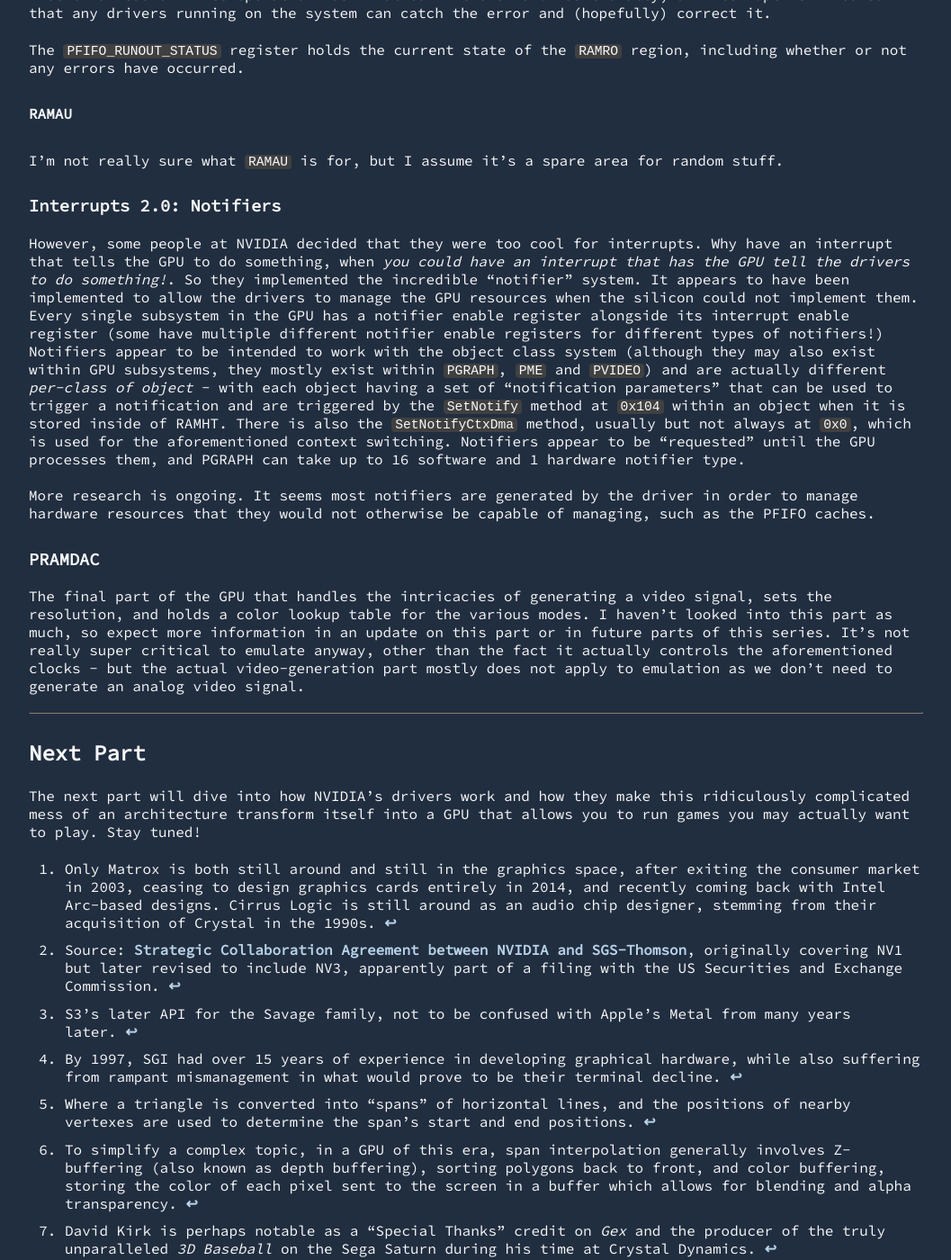
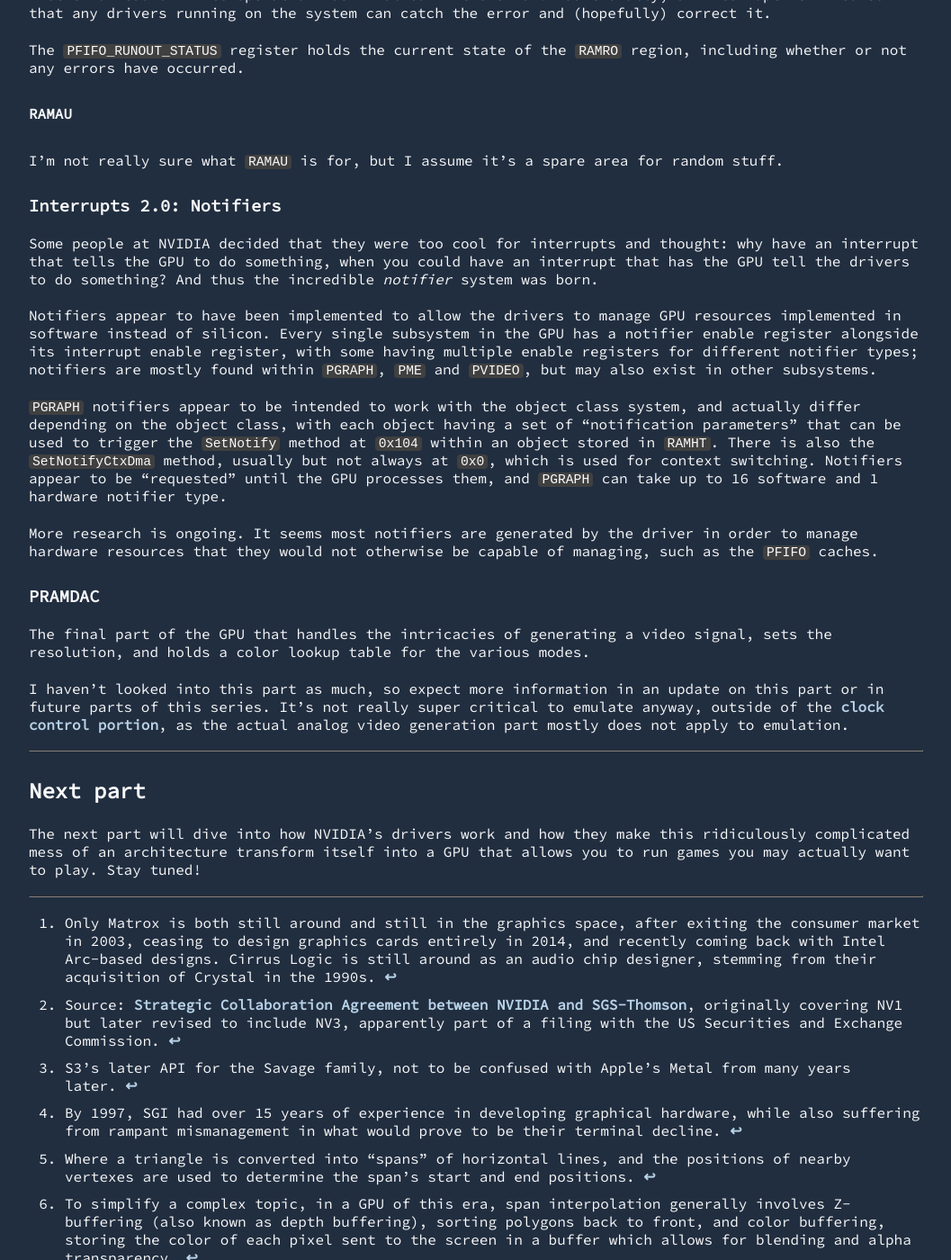
Before and after one commit to 86Box/86box.github.io, a Jekyll site: the page built from _posts/2025-01-22-riva128-part-1.md, in a window 1280 px wide and 1400 px high, scrolled down 16216 px. Shown: the whole window at 90% size, without its empty margins (112-1169 px from the left). Built offline with Jekyll 4.4.1, drawn with Linux system fonts in a browser that asks for light colours.

Commit message:
Initial review done

```diff
--- a/_posts/2025-01-22-riva128-part-1.md
+++ b/_posts/2025-01-22-riva128-part-1.md
@@ -354,14 +354,25 @@
 I'm not really sure what `RAMAU` is for, but I assume it's a spare area for random stuff.
 
 ### Interrupts 2.0: Notifiers
-However, some people at NVIDIA decided that they were too cool for interrupts. Why have an interrupt that tells the GPU to do something, when *you could have an interrupt that has the GPU tell the drivers to do something!*. So they implemented the incredible "notifier" system. It appears to have been implemented to allow the drivers to manage the GPU resources when the silicon could not implement them. Every single subsystem in the GPU has a notifier enable register alongside its interrupt enable register (some have multiple different notifier enable registers for different types of notifiers!) Notifiers appear to be intended to work with the object class system (although they may also exist within GPU subsystems, they mostly exist within `PGRAPH`, `PME` and `PVIDEO`) and are actually different *per-class of object* - with each object having a set of "notification parameters" that can be used to trigger a notification and are triggered by the `SetNotify` method at `0x104` within an object when it is stored inside of RAMHT. There is also the `SetNotifyCtxDma` method, usually but not always at `0x0`, which is used for the aforementioned context switching. Notifiers appear to be "requested" until the GPU processes them, and PGRAPH can take up to 16 software and 1 hardware notifier type.
 
-More research is ongoing. It seems most notifiers are generated by the driver in order to manage hardware resources that they would not otherwise be capable of managing, such as the PFIFO caches.
+Some people at NVIDIA decided that they were too cool for interrupts and thought: why have an interrupt that tells the GPU to do something, when you could have an interrupt that has the GPU tell the drivers to do something? And thus the incredible *notifier* system was born.
+
+Notifiers appear to have been implemented to allow the drivers to manage GPU resources implemented in software instead of silicon. Every single subsystem in the GPU has a notifier enable register alongside its interrupt enable register, with some having multiple enable registers for different notifier types; notifiers are mostly found within `PGRAPH`, `PME` and `PVIDEO`, but may also exist in other subsystems.
+
+`PGRAPH` notifiers appear to be intended to work with the object class system, and actually differ depending on the object class, with each object having a set of "notification parameters" that can be used to trigger the `SetNotify` method at `0x104` within an object stored in `RAMHT`. There is also the `SetNotifyCtxDma` method, usually but not always at `0x0`, which is used for context switching. Notifiers appear to be "requested" until the GPU processes them, and `PGRAPH` can take up to 16 software and 1 hardware notifier type.
+
+More research is ongoing. It seems most notifiers are generated by the driver in order to manage hardware resources that they would not otherwise be capable of managing, such as the `PFIFO` caches.
 
 ### PRAMDAC
-The final part of the GPU that handles the intricacies of generating a video signal, sets the resolution, and holds a color lookup table for the various modes. I haven't looked into this part as much, so expect more information in an update on this part or in future parts of this series. It's not really super critical to emulate anyway, other than the fact it actually controls the aforementioned clocks - but the actual video-generation part mostly does not apply to emulation as we don't need to generate an analog video signal.
+
+The final part of the GPU that handles the intricacies of generating a video signal, sets the resolution, and holds a color lookup table for the various modes.
+
+I haven't looked into this part as much, so expect more information in an update on this part or in future parts of this series. It's not really super critical to emulate anyway, outside of the [clock control portion](#clocks), as the actual analog video generation part mostly does not apply to emulation.
 
 ---
 
-## Next Part
+## Next part
+
 The next part will dive into how NVIDIA's drivers work and how they make this ridiculously complicated mess of an architecture transform itself into a GPU that allows you to run games you may actually want to play. Stay tuned!
+
+---
```
